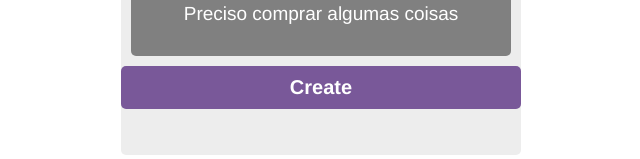
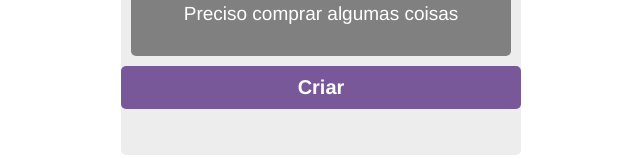
Before and after one commit to paulofoliveira/todolist-vue, a Vue app: page / in a window 1280 px wide. Shown: the part 305-464 px from the top of the page, without its empty margins (319-959 px from the left). Built offline with nearby package versions, Linux system fonts and the light colour scheme.

Commit message:
Corrigido nome do botão

```diff
--- a/src/App.vue
+++ b/src/App.vue
@@ -6,7 +6,7 @@
                 <todo-list :todos="todos" />
                 <div class="todo-create-btn-container">
                     <div class="app-button">
-                        Create
+                        Criar
                     </div>
                 </div>
             </div>
```
